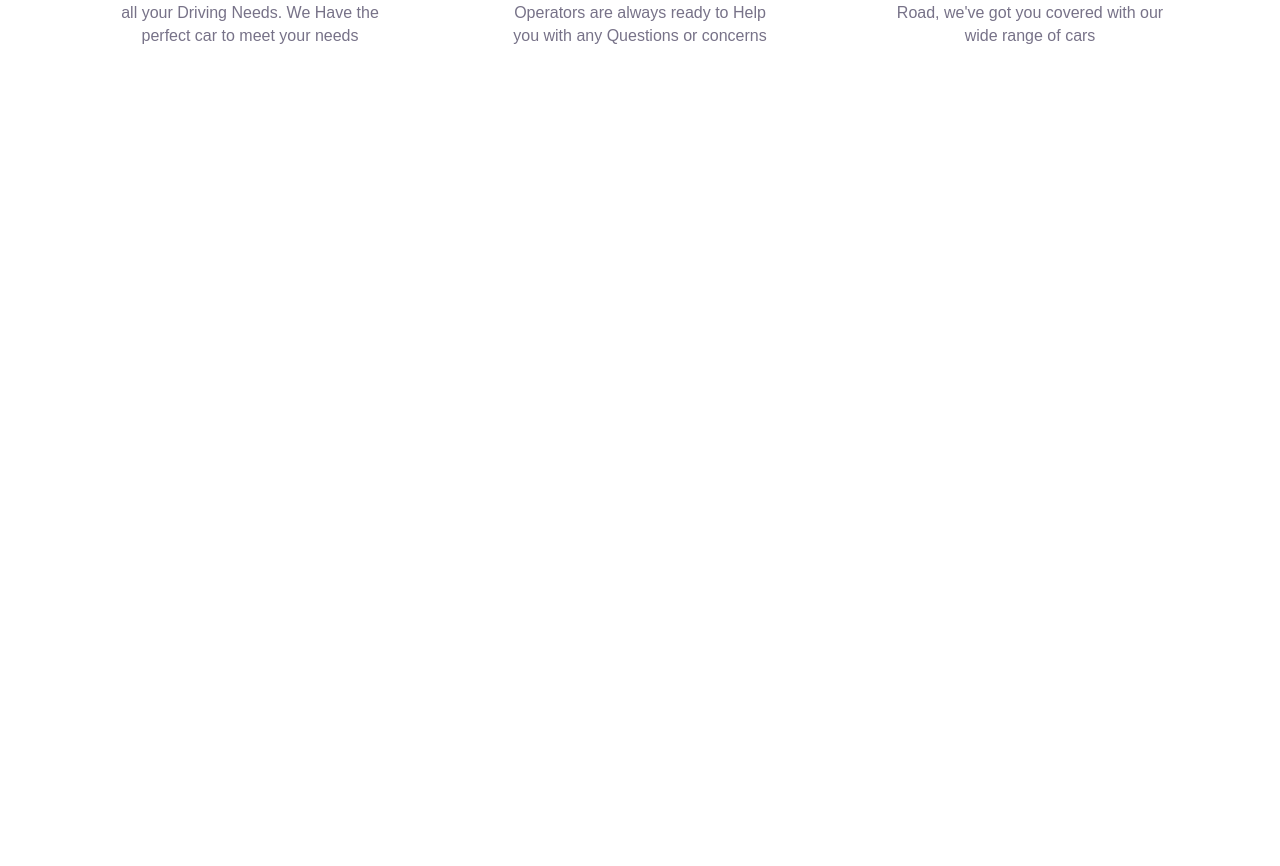
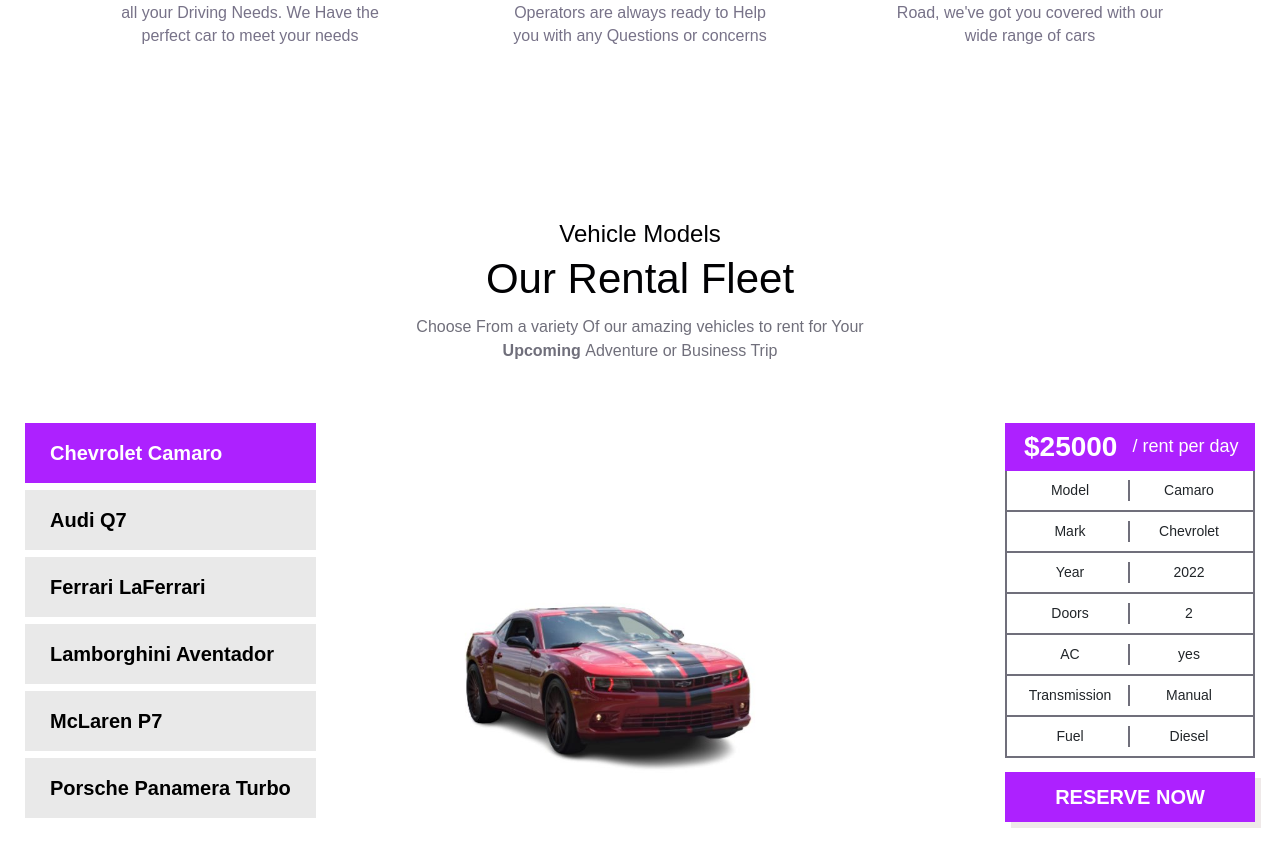
Before and after one commit to 07Onkar/car_rental_test, a React (Create React App) app in the folder car_rental_test/ClientApp/: page / in a window 1280 px wide. Shown: the part 1722-2588 px from the top of the page. Before the commit the page ends 1842 px from the top, so only its background shows below. Built offline with nearby package versions, Linux system fonts and the light colour scheme.

Commit message:
modified PlanTrip and added PickCar to the Layout

```diff
--- a/car_rental_test/ClientApp/src/components/pages/Layout.js
+++ b/car_rental_test/ClientApp/src/components/pages/Layout.js
@@ -4,6 +4,7 @@
 import ScrollTop from '../ScrollTop';
 import { NavMenu } from '../NavMenu';
 import { PlanTrip } from '../PlanTrip';
+import { PickCar } from '../PickCar';
 
 
 export class Layout extends Component {
@@ -15,7 +16,8 @@
         <NavMenu/>
         <Home />
             <BookCar />
-        <PlanTrip/>
+            <PlanTrip />
+        <PickCar/>
         <ScrollTop/>
       </div>
     );
```
